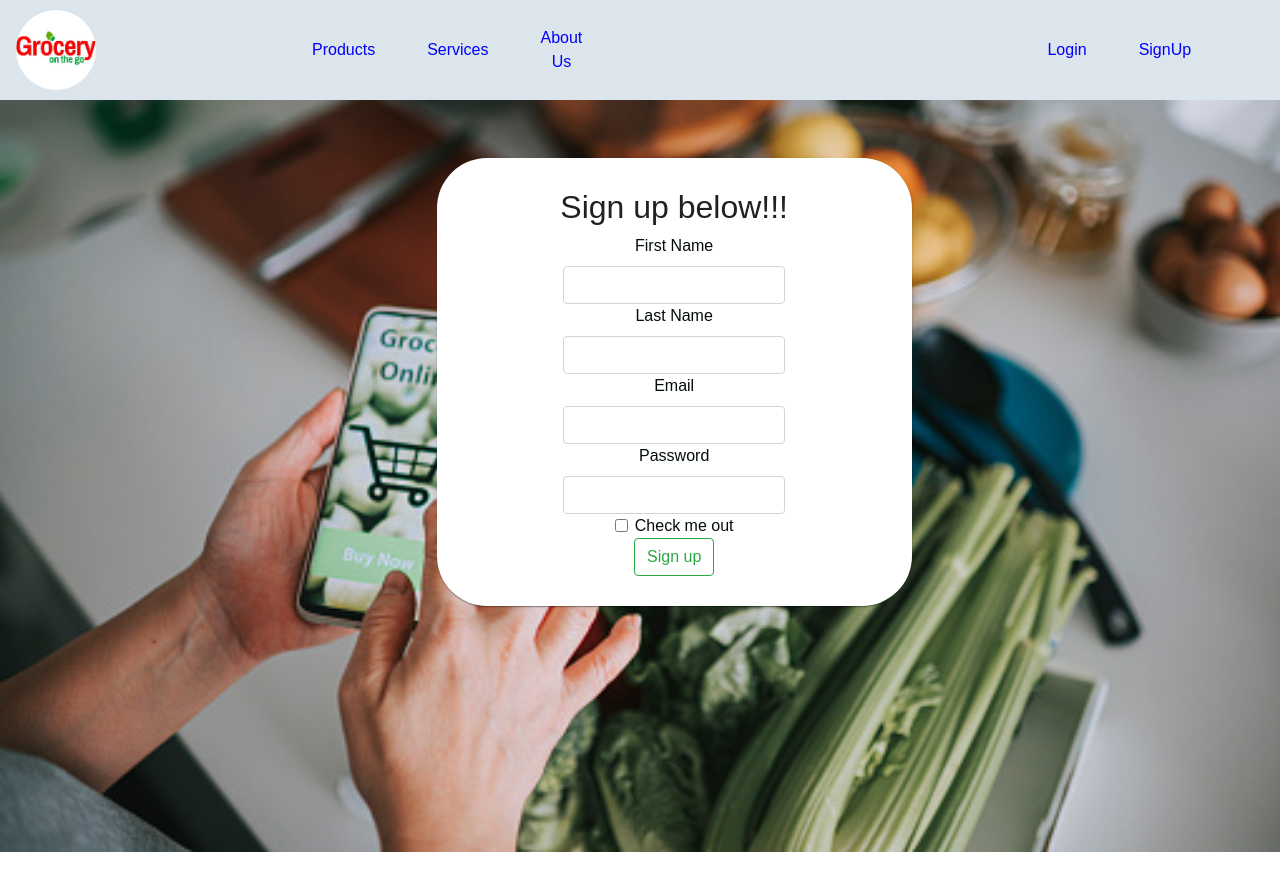
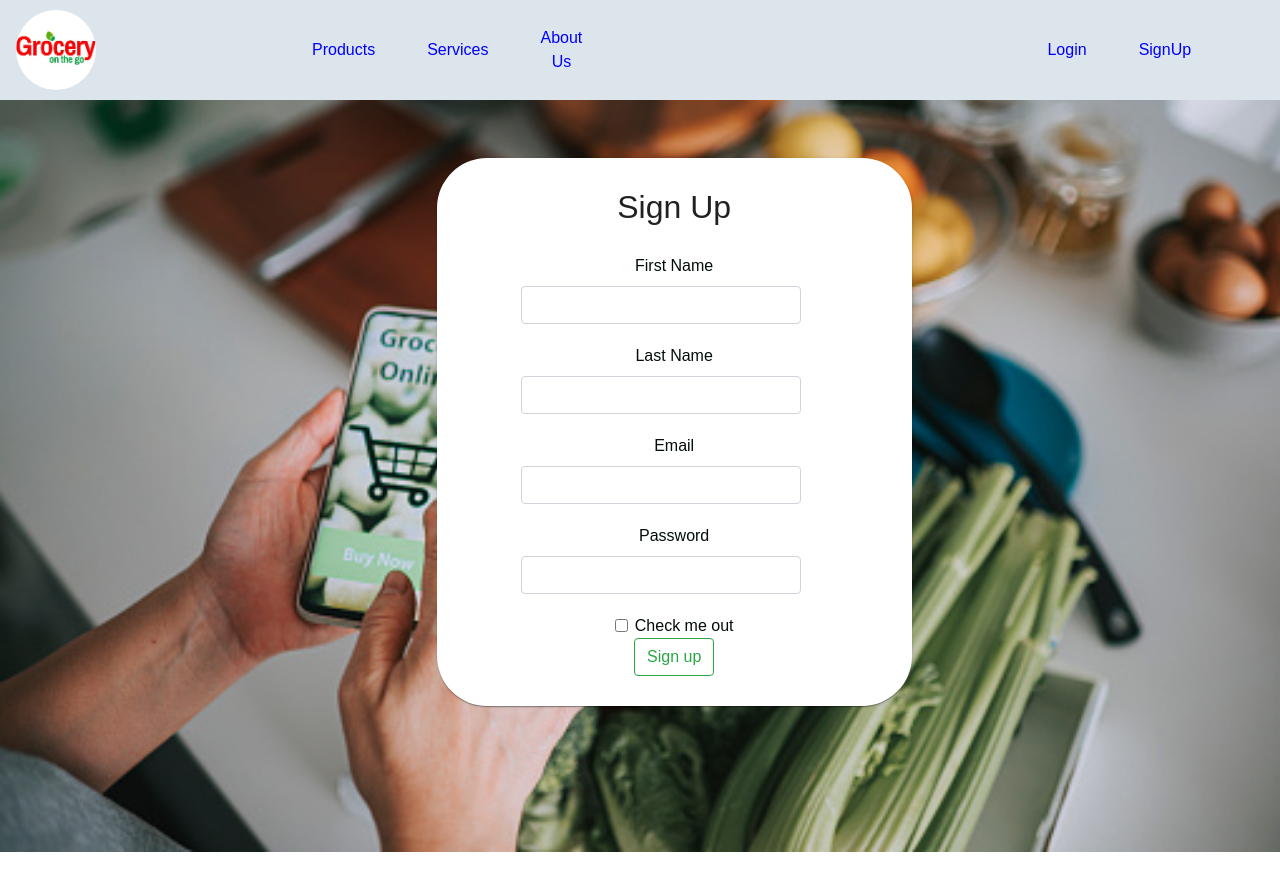
Before and after one commit to GopiPatel0613/OnlineGroceryShopping, a React (Create React App) app: page /SignUp in a window 1280 px wide. Shown: the top 890 px of the page. Built offline with nearby package versions, Linux system fonts and the light colour scheme; a web font is replaced by a local one.

Commit message:
fixed signup inputs

```diff
--- a/src/components/SignUp.css
+++ b/src/components/SignUp.css
@@ -19,3 +19,11 @@
 .signUpFormCardMUI{
    border-radius: 50px !important;
 }
+
+.inputDetails{
+   margin-top: 20px;
+}
+
+#inputFirstName, #inputLastName, #inputEmail4, #inputPassword4{
+   width:280px;
+}
--- a/src/components/SignUp.js
+++ b/src/components/SignUp.js
@@ -3,7 +3,7 @@ import React, { useState } from "react";
 import "./SignUp.css"
 import axios from "axios";
 import Card from '@mui/material/Card';
-
+import TextField from '@mui/material/TextField';
 
  const SignUp = () => {
 
@@ -43,46 +43,75 @@ import Card from '@mui/material/Card';
             <div className="col-md-6 signUpFormCard">
             <Card className="signUpFormCardMUI" sx={{ maxWidth: 475 }}>
             <form className="signUpForm">
-                <h2 className="signUpLabel"> Sign up below!!!</h2>
+                <h2 className="signUpLabel"> Sign Up</h2>
                 <div className="row">
-                    <div className="col-md-3"></div>
-                        <div className="col-md-6">
+                    <div className="col-md-2"></div>
+                        <div className="col-md-8 inputDetails">
                         <label htmlFor="inputFirstName" className="form-label">First Name</label>
+                        {/* <TextField
+                        required
+                        id="inputFirstName"
+                        label="First Name"
+                        defaultValue={user.firstName}
+                        onChange={userChangeHandler}
+                        /> */}
                         <input name="firstName" value={user.firstName} onChange={userChangeHandler} type="text" className="form-control" id="inputFirstName" />
                         </div>
-                    <div className="col-md-3"></div>
+                    <div className="col-md-2"></div>
                 </div>
 
                 <div className="row">
-                    <div className="col-md-3"></div>
-                        <div className="col-md-6">
+                    <div className="col-md-2"></div>
+                        <div className="col-md-8 inputDetails">
+                        {/* <TextField
+                        required
+                        id="inputLastName"
+                        label="Last Name"
+                        defaultValue={user.lastName}
+                        onChange={userChangeHandler}
+                        /> */}
                         <label htmlFor="inputLastName" className="form-label">Last Name</label>
                         <input name="lastName" value={user.lastName} onChange={userChangeHandler} type="text" className="form-control" id="inputLastName" />
                         </div>
-                    <div className="col-md-3"></div>
+                    <div className="col-md-2"></div>
                 </div>
 
                 <div className="row">
-                    <div className="col-md-3"></div>
-                        <div className="col-md-6">
+                    <div className="col-md-2"></div>
+                        <div className="col-md-8 inputDetails">
+                        {/* <TextField
+                        required
+                        id="inputEmail4"
+                        label="Email"
+                        defaultValue={user.email}
+                        onChange={userChangeHandler}
+                        /> */}
                         <label htmlFor="inputEmail4" className="form-label">Email</label>
                         <input name="email" value={user.email} onChange={userChangeHandler} type="email" className="form-control" id="inputEmail4" />
                         </div>
-                    <div className="col-md-3"></div>
+                    <div className="col-md-2"></div>
                 </div>
 
                 <div className="row">
-                    <div className="col-md-3"></div>
-                        <div className="col-md-6">
+                    <div className="col-md-2"></div>
+                        <div className="col-md-8 inputDetails">
+                        {/* <TextField
+                        required
+                        type="password"
+                        id="inputPassword4"
+                        label="Password"
+                        defaultValue={user.password}
+                        onChange={userChangeHandler}
+                        /> */}
                         <label htmlFor="inputPassword4" className="form-label">Password</label>
                         <input name="password" value={user.password} onChange={userChangeHandler} type="password" className="form-control" id="inputPassword4" />
                         </div>
-                    <div className="col-md-3"></div>
+                    <div className="col-md-2"></div>
                 </div>
 
                 <div className="row">
-                    <div className="col-md-3"></div>
-                        <div className="col-md-6">
+                    <div className="col-md-2"></div>
+                        <div className="col-md-8 inputDetails">
                         <div className="form-check">
                             <input className="form-check-input" type="checkbox" id="gridCheck" />
                             <label className="form-check-label" htmlFor="gridCheck">
@@ -90,10 +119,10 @@ import Card from '@mui/material/Card';
                             </label>
                         </div>
                         </div>
-                    <div className="col-md-3"></div>
+                    <div className="col-md-2"></div>
                 </div>
 
-                <div className="signUpButton d-grid gap-2 ">
+                <div className="signUpButton d-grid gap-2">
                     <button onClick={signUpSubmitHandler} className="btn btn-outline-success" type="button">Sign up</button>
                 </div>
             </form>
```
